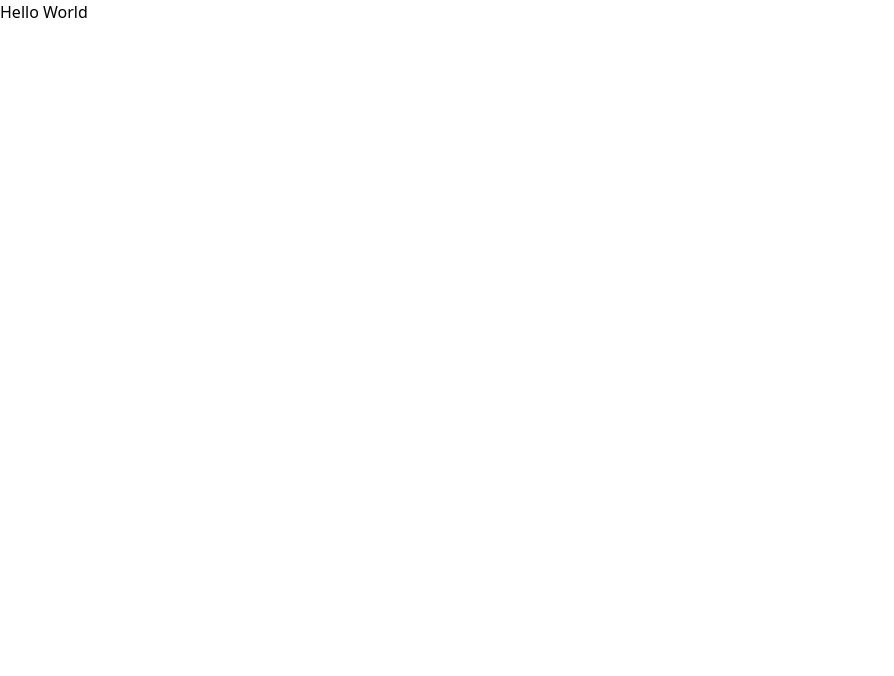
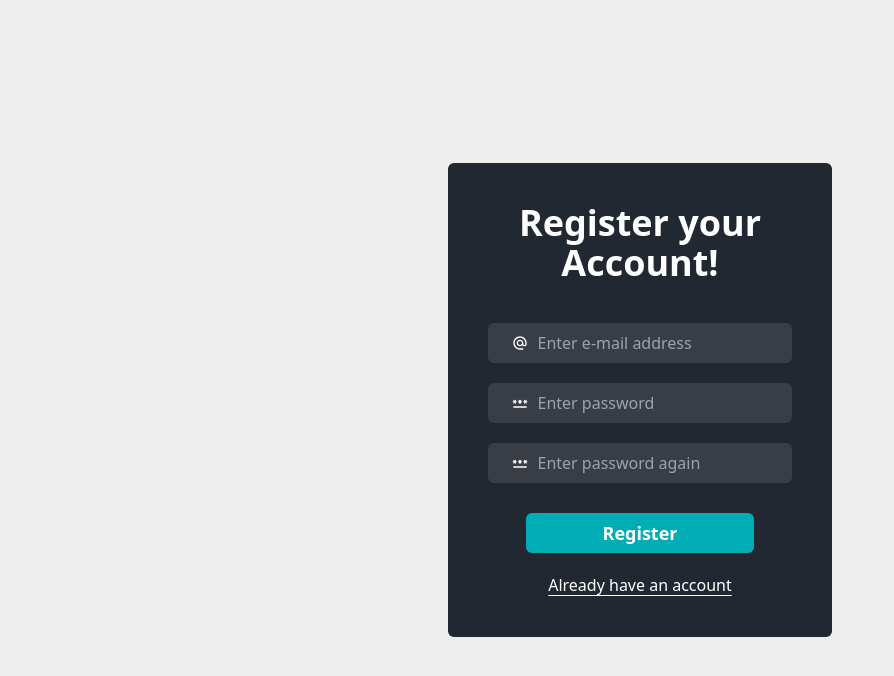
Before and after one commit to OrganizationTimo/Homepage, a React (Vite) app in the folder client/: page /register in a window 1280 px wide. Shown: the top 676 px of the page, without its empty margins (0-894 px from the left). Built offline with nearby package versions, Linux system fonts and the light colour scheme.

Commit message:
feat: implemented UI for authentication (register and login).

```diff
--- a/client/package.json
+++ b/client/package.json
@@ -3,7 +3,7 @@
   "version": "0.0.1",
   "type": "module",
   "scripts": {
-    "dev": "vite --port 5000",
+    "dev": "vite",
     "build": "tsc && vite build",
     "lint": "eslint . --ext ts,tsx --report-unused-disable-directives --max-warnings 0",
     "preview": "vite preview"
@@ -11,7 +11,9 @@
   "dependencies": {
     "axios": "^1.6.7",
     "react": "^18.2.0",
-    "react-dom": "^18.2.0"
+    "react-dom": "^18.2.0",
+    "react-icons": "^5.0.1",
+    "react-router-dom": "^6.22.1"
   },
   "devDependencies": {
     "@types/react": "^18.2.55",
--- a/client/src/App.tsx
+++ b/client/src/App.tsx
@@ -1,3 +1,14 @@
+import { BrowserRouter, Route, Routes } from "react-router-dom";
+import LoginPage from "./pages/authentication/LoginPage";
+import RegisterPage from "./pages/authentication/RegisterPage";
+
 export default function App() {
-  return <div>Hello World</div>;
+  return (
+    <BrowserRouter>
+      <Routes>
+        <Route path={"/login"} element={<LoginPage />} />
+        <Route path={"/register"} element={<RegisterPage />} />
+      </Routes>
+    </BrowserRouter>
+  );
 }
--- /dev/null
+++ b/client/src/pages/authentication/LoginPage.tsx
@@ -0,0 +1,34 @@
+import { useRef } from "react";
+import Authentication from "./components/Authentication";
+import { MdAlternateEmail } from "react-icons/md";
+import { MdOutlinePassword } from "react-icons/md";
+
+export default function LoginPage() {
+  const emailRef = useRef<string | null>(null);
+  const passwordRef = useRef<string | null>(null);
+
+  return (
+    <Authentication
+      pageHeader="Login to your Account!"
+      inputFields={[
+        {
+          ref: emailRef,
+          icon: <MdAlternateEmail />,
+          placeholder: "Enter e-mail address",
+          type: "email",
+        },
+        {
+          ref: passwordRef,
+          icon: <MdOutlinePassword />,
+          placeholder: "Enter password",
+          type: "password",
+        },
+      ]}
+      buttonName={"Login"}
+      hyperLinkText={[
+        { text: "Forgot credentials?", link: "" },
+        { text: "Don't have an account?", link: "/register" },
+      ]}
+    />
+  );
+}
--- /dev/null
+++ b/client/src/pages/authentication/RegisterPage.tsx
@@ -0,0 +1,38 @@
+import { useRef } from "react";
+import Authentication from "./components/Authentication";
+import { MdAlternateEmail } from "react-icons/md";
+import { MdOutlinePassword } from "react-icons/md";
+
+export default function RegisterPage() {
+  const emailRef = useRef<string | null>(null);
+  const passwordRef = useRef<string | null>(null);
+  const confirmPasswordRef = useRef<string | null>(null);
+
+  return (
+    <Authentication
+      pageHeader="Register your Account!"
+      inputFields={[
+        {
+          ref: emailRef,
+          icon: <MdAlternateEmail />,
+          placeholder: "Enter e-mail address",
+          type: "email",
+        },
+        {
+          ref: passwordRef,
+          icon: <MdOutlinePassword />,
+          placeholder: "Enter password",
+          type: "password",
+        },
+        {
+          ref: confirmPasswordRef,
+          icon: <MdOutlinePassword />,
+          placeholder: "Enter password again",
+          type: "password",
+        },
+      ]}
+      buttonName={"Register"}
+      hyperLinkText={[{ text: "Already have an account", link: "/login" }]}
+    />
+  );
+}
--- /dev/null
+++ b/client/src/pages/authentication/components/Authentication.tsx
@@ -0,0 +1,72 @@
+import { HTMLInputTypeAttribute, MutableRefObject, ReactElement } from "react";
+import { IconType } from "react-icons";
+import { Link } from "react-router-dom";
+
+type inputFieldsType = {
+  ref: MutableRefObject<string | null>;
+  icon: ReactElement<IconType>;
+  placeholder: string;
+  type: HTMLInputTypeAttribute | undefined;
+};
+
+type AuthenticationProps = {
+  pageHeader: string;
+  inputFields: inputFieldsType[];
+  buttonName: string;
+  hyperLinkText: { text: string; link: string }[];
+};
+
+export default function Authentication({
+  pageHeader,
+  inputFields,
+  buttonName,
+  hyperLinkText,
+}: AuthenticationProps) {
+  return (
+    <div className="w-full h-screen bg-fourth flex justify-center items-center">
+      <form className="bg-primary w-96 min-h-min py-10 rounded-md">
+        <h1 className="text-center text-4xl text-white font-bold px-10 h-1/4">
+          {pageHeader}
+        </h1>
+        <div className="w-full h-3/4 bg-primary rounded-md flex flex-col justify-start items-center gap-5 px-10 pt-10">
+          {inputFields.map((inputField, index) => {
+            return (
+              <div
+                key={index}
+                className="bg-secondary gap-2.5 w-full h-10 rounded-md flex justify-center items-center"
+              >
+                <div className="text-white">{inputField.icon}</div>
+
+                <input
+                  className="h-full rounded-md bg-secondary outline-none text-white"
+                  defaultValue={inputField.ref.current?.toString()}
+                  placeholder={inputField.placeholder}
+                  type={inputField.type}
+                  onChange={(e) => {
+                    inputField.ref.current = e.target.value;
+                  }}
+                />
+              </div>
+            );
+          })}
+          <button className="w-3/4 h-10 bg-third text-white font-bold text-lg rounded-md mt-2.5">
+            {buttonName}
+          </button>
+          <div className="flex gap-1.5 flex-col items-center">
+            {hyperLinkText?.map((link, index) => {
+              return (
+                <Link
+                  key={index}
+                  to={link.link}
+                  className="text-white underline-offset-4 underline"
+                >
+                  {link.text}
+                </Link>
+              );
+            })}
+          </div>
+        </div>
+      </form>
+    </div>
+  );
+}
--- a/client/tailwind.config.js
+++ b/client/tailwind.config.js
@@ -2,7 +2,14 @@
 export default {
   content: ["./index.html", "./src/**/*.{js,ts,jsx,tsx}"],
   theme: {
-    extend: {},
+    extend: {
+      colors: {
+        primary: "#222831",
+        secondary: "#393E46",
+        third: "#00ADB5",
+        fourth: "#EEEEEE",
+      },
+    },
   },
   plugins: [],
 };
```
Also changed, not shown: 1 other file (tests, documents, lock files or other folders).
